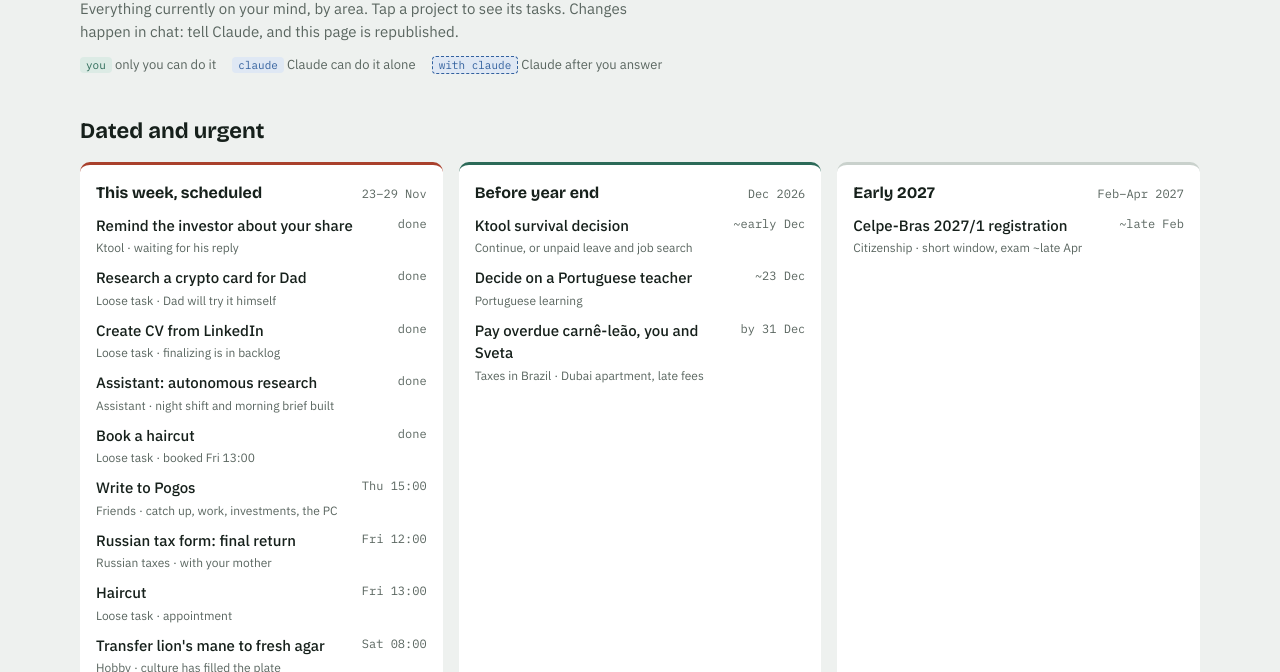
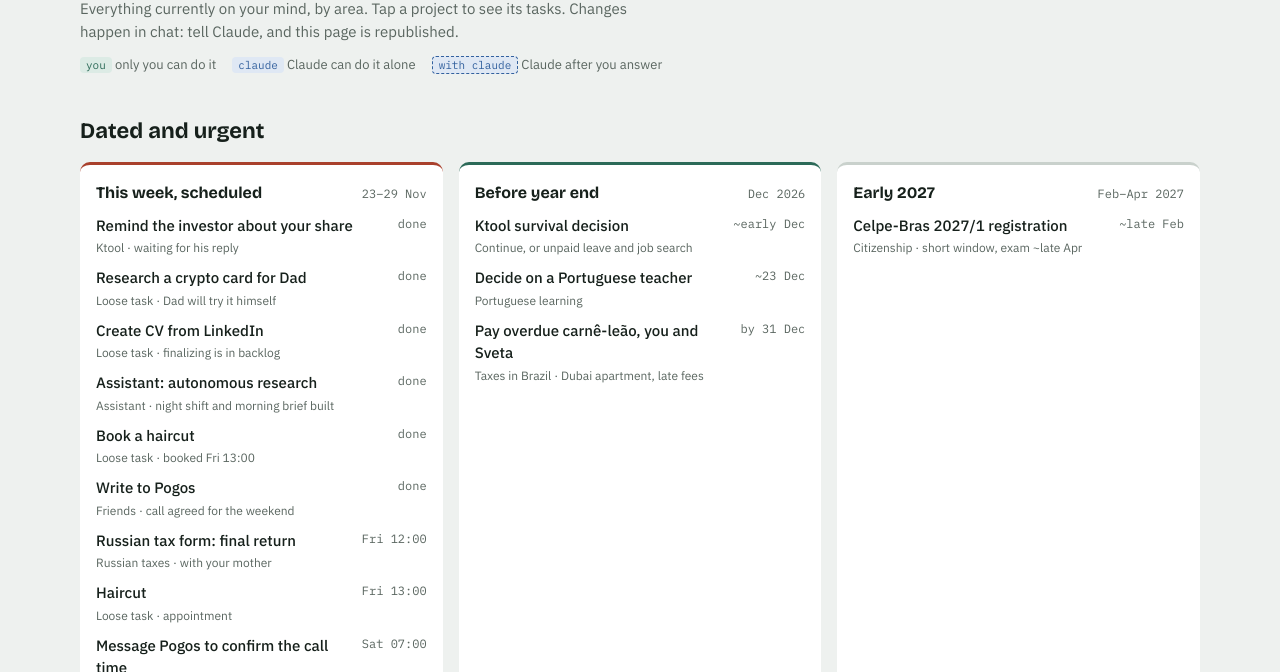
Before and after one commit to Murashov/claude-code-assistant, a plain HTML site: page board/index.html in a window 1280 px wide. Shown: the part 128-800 px from the top of the page. Drawn offline with nearby package versions, Linux system fonts and the light colour scheme.

Commit message:
Pogos: message done, call this weekend; confirm time Sat 28 07:00
Co-Authored-By: Claude Opus 5.5 <noreply@anthropic.com>
Claude-Session: https://claude.ai/code/session_01E3v7tWKecC2d1eeGTMP2ep

```diff
--- a/board/index.html
+++ b/board/index.html
@@ -145,9 +145,10 @@ const LANES = [
     {t:"Create CV from LinkedIn", d:"done", p:"Loose task · finalizing is in backlog"},
     {t:"Assistant: autonomous research", d:"done", p:"Assistant · night shift and morning brief built"},
     {t:"Book a haircut", d:"done", p:"Loose task · booked Fri 13:00"},
-    {t:"Write to Pogos", d:"Thu 15:00", p:"Friends · catch up, work, investments, the PC"},
+    {t:"Write to Pogos", d:"done", p:"Friends · call agreed for the weekend"},
     {t:"Russian tax form: final return", d:"Fri 12:00", p:"Russian taxes · with your mother"},
     {t:"Haircut", d:"Fri 13:00", p:"Loose task · appointment"},
+    {t:"Message Pogos to confirm the call time", d:"Sat 07:00", p:"Friends · weekend call, time not set"},
     {t:"Transfer lion's mane to fresh agar", d:"Sat 08:00", p:"Hobby · culture has filled the plate"}
   ]},
   {cls:"soon", title:"Before year end", range:"Dec 2026", items:[
@@ -202,8 +203,8 @@ const AREAS = [
  {area:"Family", groups:[{sub:"", projects:[
   {n:"Family", s:"ongoing", f:"family.md", c:"Sveta, Mia, mother, father, sister. Mia's two nannies are managed by Sveta.", tasks:[]}]}]},
  {area:"Friends", groups:[{sub:"", projects:[
-  {n:"Check-ins", s:"ongoing", f:"friends-check-ins.md", c:"Andrei and Sasha on 22 Nov, Egor recently. Pogos long ago, Danya not recently.", tasks:[
-    ["art","Check in with Pogos (Thu 15:00): catch up, work, investments, selling the PC"],["art","Write to Danya"]]}]}]},
+  {n:"Check-ins", s:"ongoing", f:"friends-check-ins.md", c:"Andrei and Sasha on 22 Nov, Egor recently. Pogos messaged 26 Nov, Danya not recently.", tasks:[
+    ["art","Confirm the call time with Pogos (Sat 07:00)"],["art","Call Pogos: catch up, work, investments, selling the PC"],["art","Write to Danya"]]}]}]},
  {area:"Hobby", groups:[{sub:"", projects:[
   {n:"Lion's mane", s:"active", f:"lions-mane.md", c:"Growing on agar; plate is full.", tasks:[["art","Transfer to fresh agar by 29 Nov"]]},
   {n:"Pen testing pipeline", s:"active", f:"pentest-pipeline.md", c:"Triage mechanism built.", tasks:[["art","Fix triage when automatic APK pulling is unavailable"]]},
```
Also changed, not shown: 2 other files.
